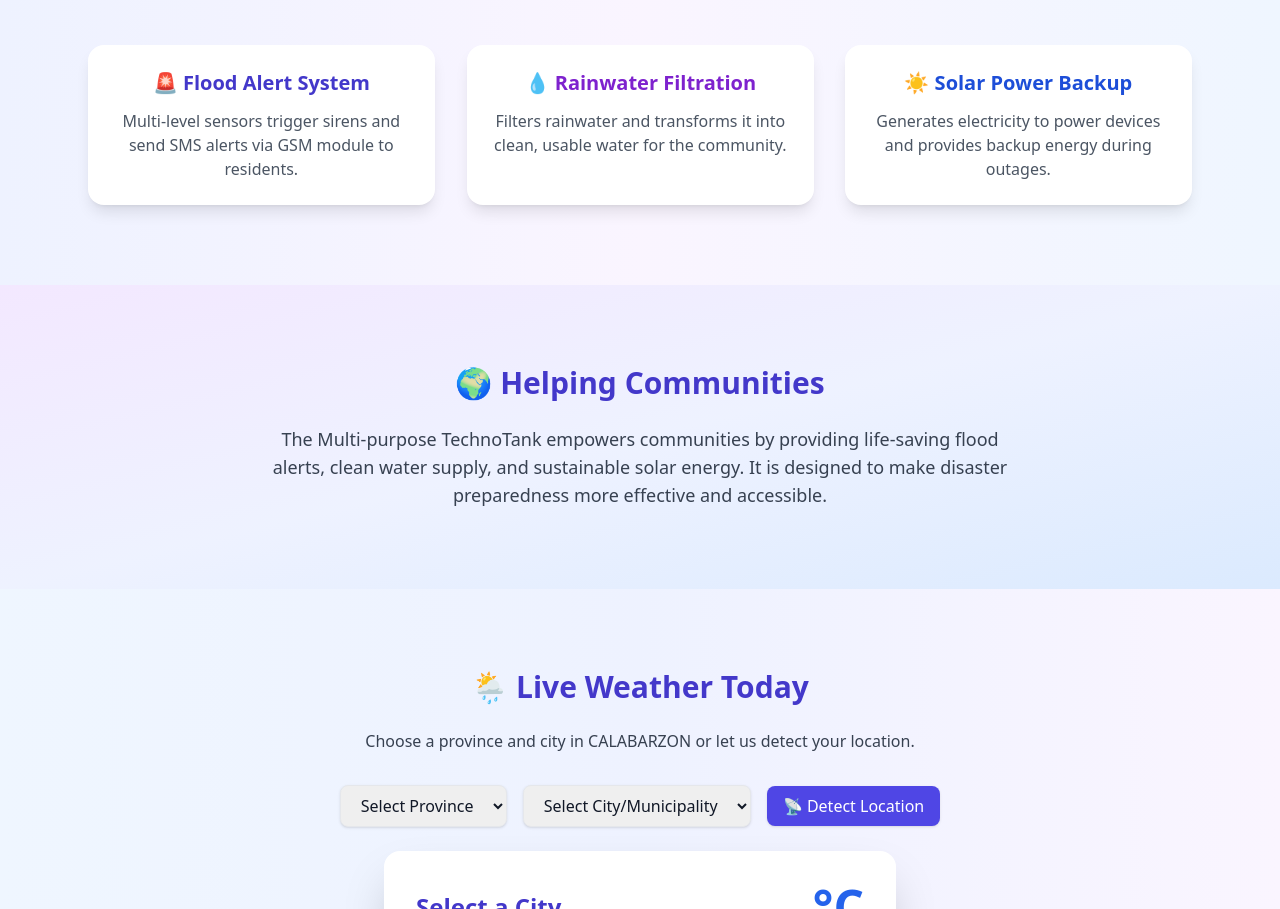
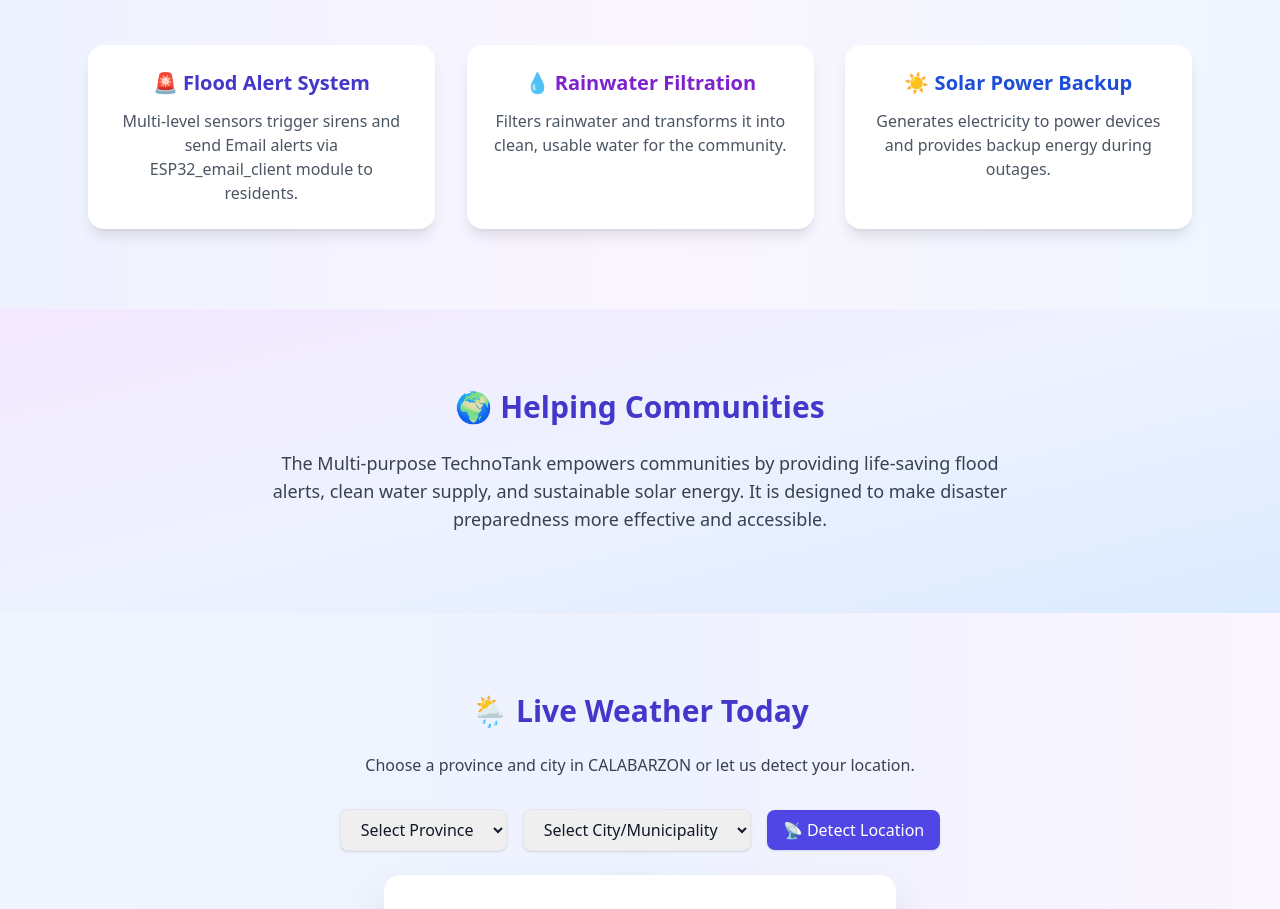
Before and after one commit to 306337-art/Techno-Tank, a plain HTML site: page index.html in a window 1280 px wide. Shown: the part 931-1840 px from the top of the page. Drawn offline with nearby package versions, Linux system fonts and the light colour scheme.

Commit message:
Update index.html

```diff
--- a/index.html
+++ b/index.html
@@ -125,7 +125,7 @@
       <div class="grid md:grid-cols-3 gap-8">
         <div class="p-6 bg-white rounded-2xl shadow-lg hover:shadow-2xl transition transform hover:scale-105 fade-in">
           <h3 class="text-xl font-semibold mb-3 text-indigo-700">🚨 Flood Alert System</h3>
-          <p class="text-gray-600">Multi-level sensors trigger sirens and send SMS alerts via GSM module to residents.</p>
+          <p class="text-gray-600">Multi-level sensors trigger sirens and send Email alerts via ESP32_email_client module to residents.</p>
         </div>
         <div class="p-6 bg-white rounded-2xl shadow-lg hover:shadow-2xl transition transform hover:scale-105 fade-in-delay">
           <h3 class="text-xl font-semibold mb-3 text-purple-700">💧 Rainwater Filtration</h3>
```
